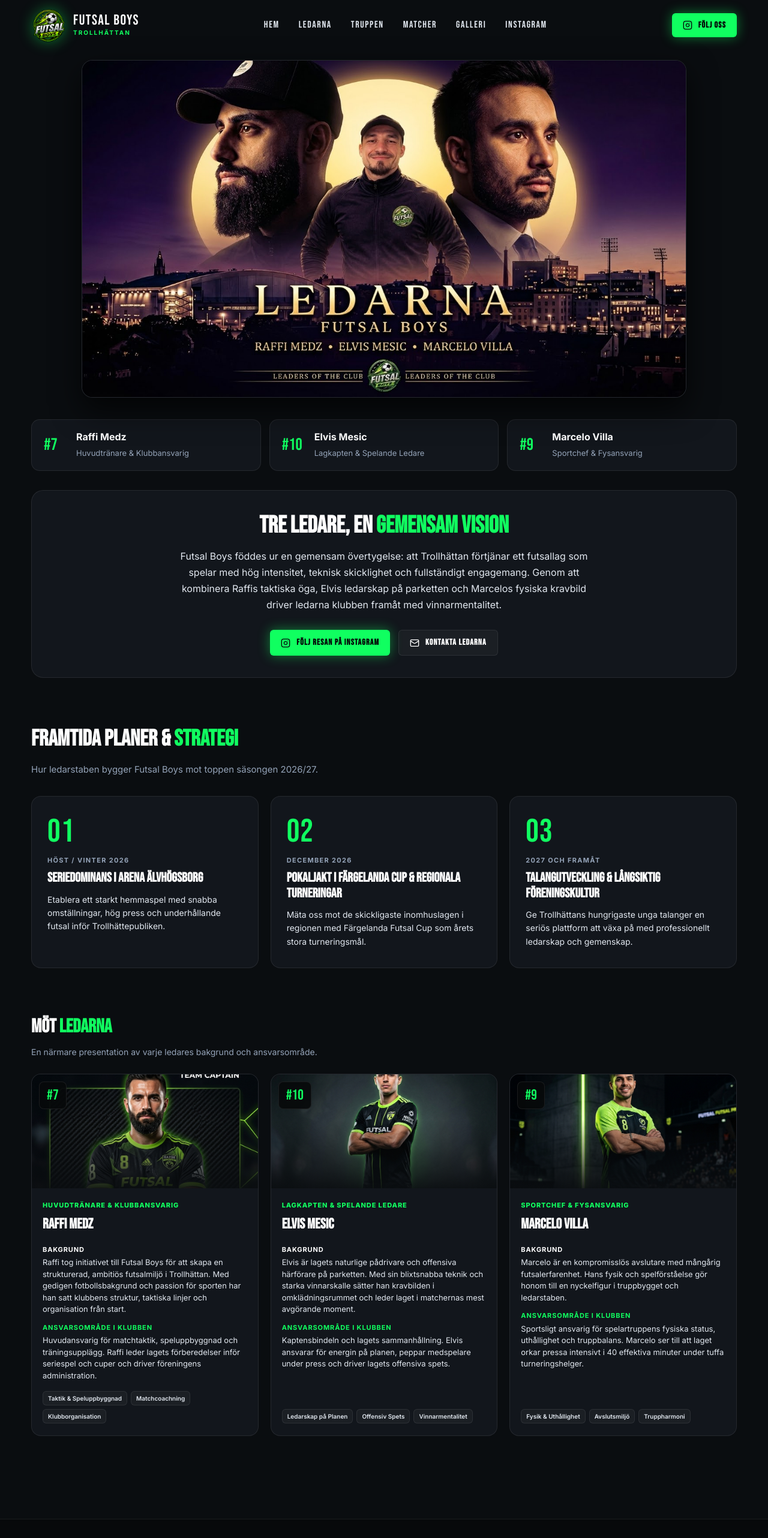
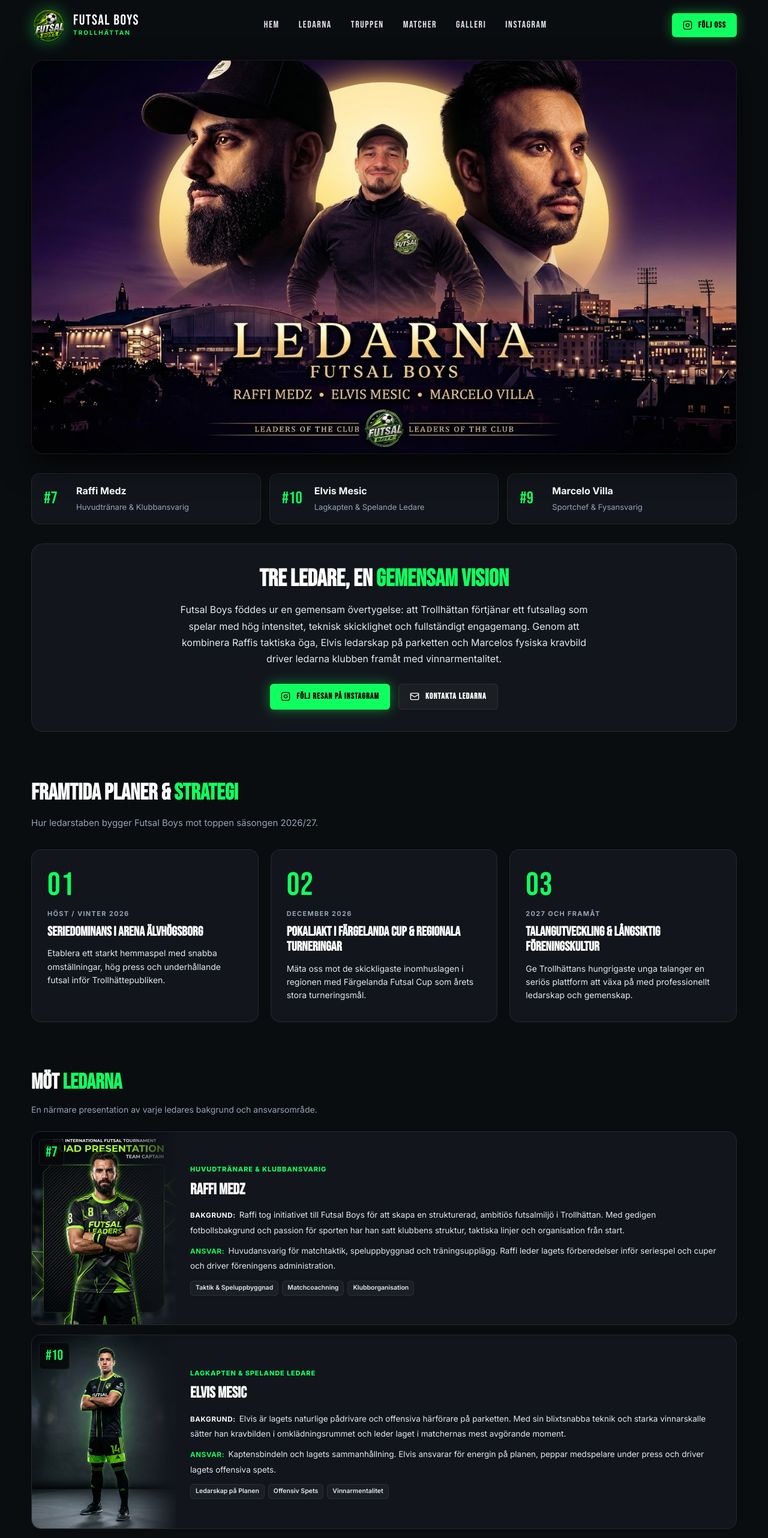
Before and after one commit to Raffi02k/futsalboys, a React (Vite) app in the folder frontend/: page /ledarna in a window 1280 px wide. Shown: the top 2564 px of the page at 60% size. Built offline with nearby package versions, Linux system fonts and the light colour scheme.

Commit message:
style: fyll sektionen med hero-bilden och återställ horisontella ledarkort i kompakt format

```diff
--- a/frontend/src/pages/LeadersPage.tsx
+++ b/frontend/src/pages/LeadersPage.tsx
@@ -63,19 +63,19 @@
         canonicalPath="/ledarna"
       />
 
+      <div className="container">
         {/* ==================================================================
-          1. WIDESCREEN HERO - INRAMAD I SIDAN, PASSAR I EN SKÄRM UTAN SCROLL
+            1. WIDESCREEN HERO - FYLLER HELA SEKTIONEN I SIDAN
            ================================================================== */}
-      <section style={{ width: '100%', maxWidth: '1040px', margin: '0 auto 36px', padding: '0 16px' }}>
+        <section style={{ width: '100%', marginBottom: '32px' }}>
           <div
             style={{
               position: 'relative',
-            borderRadius: '18px',
+              borderRadius: '20px',
               overflow: 'hidden',
               border: '1px solid var(--border-subtle)',
               boxShadow: '0 20px 50px rgba(0, 0, 0, 0.7)',
-            background: 'var(--bg-card)',
-            maxHeight: 'calc(100vh - var(--header-height) - 40px)',
+              background: '#07090b',
             }}
           >
             <img
@@ -84,17 +84,13 @@
               style={{
                 width: '100%',
                 height: 'auto',
-              maxHeight: 'calc(100vh - var(--header-height) - 40px)',
                 display: 'block',
                 aspectRatio: '1376 / 768',
-              objectFit: 'contain',
-              background: '#07090b',
+                objectFit: 'cover',
               }}
             />
           </div>
         </section>
-
-      <div className="container">
 
           {/* Quick Leader Badges Strip under Image */}
           <div
@@ -305,11 +301,11 @@
         </section>
 
         {/* ==================================================================
-            3. LEDARPROFILER (Raffi, Elvis, Marcelo) - KOMPAKT GRID I EN SKÄRM
+            3. LEDARPROFILER (Raffi, Elvis, Marcelo) - HORISONTELLA & KOMPAKTA
            ================================================================== */}
-        <section style={{ marginBottom: '48px' }}>
+        <section style={{ marginBottom: '60px' }}>
           <div style={{ marginBottom: '24px' }}>
-            <h2 style={{ fontFamily: 'var(--font-display)', fontSize: '32px', color: '#fff', margin: '0 0 6px' }}>
+            <h2 style={{ fontFamily: 'var(--font-display)', fontSize: '36px', color: '#fff', margin: '0 0 6px' }}>
               MÖT <span className="text-neon">LEDARNA</span>
             </h2>
             <p style={{ color: 'var(--silver-dim)', fontSize: '14px', margin: 0 }}>
@@ -317,13 +313,7 @@
             </p>
           </div>
 
-          <div
-            style={{
-              display: 'grid',
-              gridTemplateColumns: 'repeat(auto-fit, minmax(290px, 1fr))',
-              gap: '20px',
-            }}
-          >
+          <div style={{ display: 'flex', flexDirection: 'column', gap: '16px' }}>
             {leadersList.map((leader) => (
               <div
                 key={leader.name}
@@ -332,14 +322,15 @@
                   borderRadius: '16px',
                   border: '1px solid var(--border-subtle)',
                   overflow: 'hidden',
-                  display: 'flex',
-                  flexDirection: 'column',
+                  display: 'grid',
+                  gridTemplateColumns: 'minmax(180px, 240px) 1fr',
+                  alignItems: 'stretch',
                   transition: 'transform var(--transition-fast), border-color var(--transition-fast)',
                 }}
-                className="news-card-hover"
+                className="leader-profile-card news-card-hover"
               >
-                {/* Header Image with Number Badge */}
-                <div style={{ position: 'relative', height: '190px', overflow: 'hidden' }}>
+                {/* Image side */}
+                <div style={{ position: 'relative', minHeight: '180px', overflow: 'hidden' }}>
                   <img
                     src={leader.image}
                     alt={leader.name}
@@ -349,7 +340,7 @@
                     style={{
                       position: 'absolute',
                       inset: 0,
-                      background: 'linear-gradient(180deg, transparent 40%, rgba(10,13,16,0.92) 100%)',
+                      background: 'linear-gradient(90deg, transparent 60%, rgba(18,22,28,0.95) 100%)',
                     }}
                   />
                   <div
@@ -361,8 +352,8 @@
                       fontSize: '24px',
                       color: 'var(--neon-green)',
                       background: 'rgba(7,9,11,0.9)',
-                      padding: '3px 12px',
-                      borderRadius: '8px',
+                      padding: '2px 10px',
+                      borderRadius: '6px',
                       border: '1px solid var(--border-subtle)',
                     }}
                   >
@@ -370,40 +361,42 @@
                   </div>
                 </div>
 
-                {/* Content Area */}
-                <div style={{ padding: '20px 18px', display: 'flex', flexDirection: 'column', flex: 1 }}>
-                  <span style={{ fontSize: '11px', fontWeight: 800, color: 'var(--neon-green)', letterSpacing: '0.08em', textTransform: 'uppercase', marginBottom: '4px' }}>
+                {/* Content side */}
+                <div style={{ padding: '18px 24px', display: 'flex', flexDirection: 'column', justifyContent: 'center' }}>
+                  <div style={{ marginBottom: '8px' }}>
+                    <span style={{ fontSize: '11px', fontWeight: 800, color: 'var(--neon-green)', letterSpacing: '0.08em', textTransform: 'uppercase' }}>
                       {leader.role}
                     </span>
-                  <h3 style={{ fontFamily: 'var(--font-display)', fontSize: '24px', color: '#fff', margin: '0 0 14px' }}>
+                    <h3 style={{ fontFamily: 'var(--font-display)', fontSize: '26px', color: '#fff', margin: '2px 0 0' }}>
                       {leader.name}
                     </h3>
+                  </div>
+
+                  <div style={{ marginBottom: '8px' }}>
+                    <strong style={{ color: '#fff', fontSize: '11.5px', textTransform: 'uppercase', letterSpacing: '0.06em', marginRight: '6px' }}>
+                      Bakgrund:
+                    </strong>
+                    <span style={{ color: 'var(--silver)', fontSize: '13.5px', lineHeight: 1.45 }}>
+                      {leader.historik}
+                    </span>
+                  </div>
 
                   <div style={{ marginBottom: '12px' }}>
-                    <strong style={{ color: '#fff', fontSize: '11px', display: 'block', textTransform: 'uppercase', letterSpacing: '0.08em', marginBottom: '3px' }}>
-                      Bakgrund
+                    <strong style={{ color: 'var(--neon-green)', fontSize: '11.5px', textTransform: 'uppercase', letterSpacing: '0.06em', marginRight: '6px' }}>
+                      Ansvar:
                     </strong>
-                    <p style={{ color: 'var(--silver)', fontSize: '13px', lineHeight: 1.5, margin: 0 }}>
-                      {leader.historik}
-                    </p>
+                    <span style={{ color: 'var(--silver)', fontSize: '13.5px', lineHeight: 1.45 }}>
+                      {leader.ansvar}
+                    </span>
                   </div>
 
-                  <div style={{ marginBottom: '16px' }}>
-                    <strong style={{ color: 'var(--neon-green)', fontSize: '11px', display: 'block', textTransform: 'uppercase', letterSpacing: '0.08em', marginBottom: '3px' }}>
-                      Ansvarsområde i klubben
-                    </strong>
-                    <p style={{ color: 'var(--silver)', fontSize: '13px', lineHeight: 1.5, margin: 0 }}>
-                      {leader.ansvar}
-                    </p>
-                  </div>
-
-                  <div style={{ marginTop: 'auto' }}>
+                  <div>
                     <div style={{ display: 'flex', flexWrap: 'wrap', gap: '6px' }}>
                       {leader.egenskaper.map((prop) => (
                         <span
                           key={prop}
                           style={{
-                            fontSize: '10px',
+                            fontSize: '10.5px',
                             padding: '3px 8px',
                             background: 'rgba(255,255,255,0.04)',
                             borderRadius: '6px',
```
Lines whose indentation alone changed are shown as unchanged.
